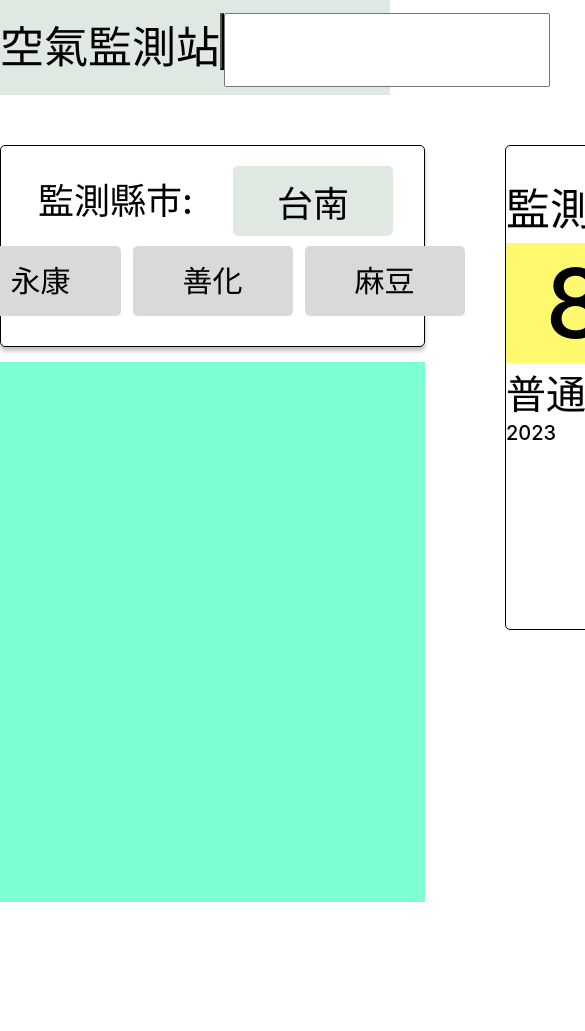
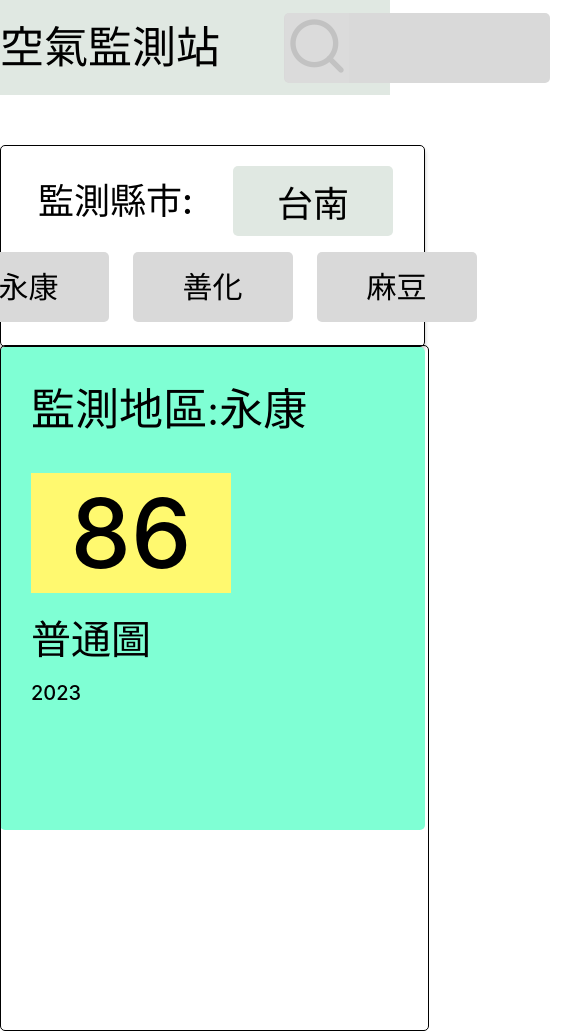
Before and after one commit to s9615562/air-monitoring-station, a plain HTML site: page index.html in a window 390 px wide. Shown: the top 1031 px of the page, 585 px wide, since content can reach past the window. Before the commit the page ends 902 px from the top, so only its background shows below. Drawn offline with Linux system fonts and the light colour scheme.

Commit message:
third commit

```diff
--- a/index.css
+++ b/index.css
@@ -41,13 +41,24 @@
     width: 330px;
     height: 70px;
     margin-top: 12.5px;
+    border-radius: 5px;
+    border: 0;
+    background-color:#D9D9D9;
 }
 
 #search_button{
     background-size: cover;
+    width: 70px;
+    height: 70px;
     cursor: pointer;
-    /*background-image: url('magnifying-glass.png') ;*/
     margin-top: 12.5px;
+    border: 0;
+    opacity: 0.1;
+    position: relative;
+    left: 65px;
+    border-bottom-left-radius: 5px;
+    border-top-left-radius: 5px;
+
 }
 
 .main{
@@ -141,13 +152,15 @@
     line-height: 70px;
     border-radius: 5px;
     background: #D9D9D9;
-    gap: 12px;
+    margin: 6px;
 
 }
 
 .main_map{
-    height: 540px;
+    width: 630px;
+    height: 605px;
     background-color: aquamarine;
+    border-radius: 5px;
 }
 
 
@@ -166,6 +179,7 @@
     height: 75px;
     font-size: 44px;
     margin-top: 22px;
+    margin-bottom: 35px;
 }
 
 .main_info_score{
@@ -198,6 +212,8 @@
     font-weight: 500;
     line-height: normal;
     display: flex;
+    margin-top: 22px;
+    margin-left: 20px;
 }
 
 
@@ -208,6 +224,8 @@
     font-style: normal;
     font-weight: 500;
     line-height: normal;
+    margin-top: 12px;
+    margin-left: 20px;
 }
 
 .pollutant_information{
@@ -225,7 +243,7 @@
     font-size: 32px;
 }
 
-@media (max-width:1300px){
+@media (max-width:850px){
 
     .head{
         display: flex;
@@ -236,7 +254,7 @@
     }
 
     .head_box{
-        width:850px;
+        width:100%;
         display: flex;
         justify-content: space-between;
     }
@@ -276,15 +294,18 @@
 
     .main{
         display:flex;
-        width:850px;
+        flex-direction: column;
+        justify-content: center;
+        width:100%;
         margin: auto;
         margin-top: 50px;
     }
 
     .main_location{
-        width:425px;
+        width:100%;
+        height: 109px;
         /* background-color: rgb(148, 223, 28); */
-        margin-right: 50px;
+        margin-right: 0px;
     }
 
     .main_location_county{
@@ -293,7 +314,7 @@
         border: 1px solid #000;
         background: rgba(255, 255, 255, 0.00);
         box-shadow: 0px 4px 4px 0px rgba(0, 0, 0, 0.25);
-        margin-bottom: 15px;
+        margin-bottom: 0px;
 
 
     }
@@ -366,17 +387,18 @@
     }
 
     .main_map{
-        height: 540px;
+        width: 100%;
+        height: 395px;
         background-color: aquamarine;
     }
 
 
     .main_info{
-        height: 483px;
-        width:425px;
+        height: 684px;
+        width:100%;
         border: 1px black solid;
         border-radius: 5px;
-        margin-left: 30px;
+
     }
 
     .main_info_title{
@@ -389,12 +411,14 @@
         height: 75px;
         font-size: 44px;
         margin-top: 22px;
+        margin-left: 30px;
+        margin-bottom: 30px;
     }
 
     .main_info_score{
         display: flex;
         flex-direction: column;
-
+        margin-left: 30px;
     }
 
 
@@ -411,6 +435,7 @@
         font-weight: 500;
         line-height: 120px;
         text-align: center;
+        margin-bottom: 15px;
     }
 
 
@@ -422,6 +447,9 @@
         font-weight: 500;
         line-height: normal;
         display: flex;
+        margin-top: 0px;
+        margin-bottom: 15px;
+        margin-left: 0px;
     }
 
 
@@ -432,6 +460,7 @@
         font-style: normal;
         font-weight: 500;
         line-height: normal;
+        margin-left: 0px;
     }
 
     .pollutant_information{
@@ -451,3 +480,240 @@
 
 
 }
+
+
+@media (max-width:1300px){
+
+    .head{
+        display: flex;
+        justify-content: center;
+        width: 100%;
+        height: 95px;
+        background: #E0E8E2;
+    }
+
+    .head_box{
+        width:850px;
+        display: flex;
+        justify-content: space-between;
+    }
+
+    .navbar-title {
+        /*width: 100%;*/
+        height: 95px;
+        flex-shrink: 0;
+        background: #E0E8E2;
+        color: #000;
+        font-family: Inter;
+        font-size: 44px;
+        font-style: normal;
+        font-weight: 500;
+        line-height: 95px;
+      }
+
+    .search_bar{
+        width: 330px;
+        height: 70px;
+        display: flex;
+
+    }
+
+    .input{
+        width: 330px;
+        height: 70px;
+        margin-top: 12.5px;
+    }
+
+    #search_button{
+        background-size: cover;
+        cursor: pointer;
+        /*background-image: url('magnifying-glass.png') ;*/
+        margin-top: 12.5px;
+    }
+
+    .main{
+        display:flex;
+        width:850px;
+        margin: auto;
+        margin-top: 50px;
+    }
+
+    .main_location{
+        width:425px;
+        height: 200px;
+        /* background-color: rgb(148, 223, 28); */
+        margin-right: 0px;
+    }
+
+    .main_location_county{
+        height: 200px;
+        border-radius: 5px;
+        border: 1px solid #000;
+        background: rgba(255, 255, 255, 0.00);
+        box-shadow: 0px 4px 4px 0px rgba(0, 0, 0, 0.25);
+        margin-bottom: 0px;
+
+
+    }
+    .main_location_county_title{
+        /* background-color: rgb(149, 91, 98); */
+        margin-bottom: px;
+        display: flex;
+        height: 100px;
+    }
+    .main_location_county_query{
+        width: 155px;
+        height: 44px;
+        margin-left: 37px;
+        margin-top: 26px;
+        margin-right: 40px;
+        color: #000;
+        font-family: Inter;
+        font-size: 36px;
+        font-style: normal;
+        font-weight: 500;
+        line-height: normal;
+    }
+    .main_location_county_result{
+        display: flex;
+        width: 160px;
+        height: 70px;
+        margin-top: 20px;
+        justify-content: center;
+        align-items: center;
+        gap: 10px;
+        border-radius: 5px;
+        background: #E0E8E2;
+        color: #000;
+        text-align: center;
+        font-family: Inter;
+        font-size: 36px;
+        font-style: normal;
+        font-weight: 500;
+        line-height: normal;
+    }
+
+
+    .main_location_district{
+        display: flex;
+        margin: auto;
+
+        grid-template-columns: 1fr 1fr 1fr;
+        grid-template-rows: 1fr ;
+        gap: 12px;
+        /* margin-top: 20px; */
+        margin-right: 60px;
+        margin-left: 60px;
+
+    }
+
+    .main_location_district_content{
+        width: 160px;
+        height: 70px;
+        flex-shrink: 0;
+        color: #000;
+        text-align: center;
+        font-family: Inter;
+        font-size: 30px;
+        font-style: normal;
+        font-weight: 400;
+        line-height: 70px;
+        border-radius: 5px;
+        background: #D9D9D9;
+        gap: 12px;
+    }
+
+    .main_map{
+        width: 425px;
+        height: 483px;
+        background-color: aquamarine;
+    }
+
+
+    .main_info{
+        height: 684px;
+        width:427px;
+        border: 1px black solid;
+        border-radius: 5px;
+
+    }
+
+    .main_info_title{
+        /*display: flex;
+        justify-content: center;
+        align-items: center;*/
+        display: flex;
+        justify-content: flex-start;
+        width: 445;
+        height: 75px;
+        font-size: 44px;
+        margin-top: 22px;
+        margin-left: 30px;
+        margin-bottom: 30px;
+    }
+
+    .main_info_score{
+        display: flex;
+        flex-direction: column;
+        margin-left: 30px;
+    }
+
+
+    .main_info_score_number{
+        width: 200px;
+        height: 120px;
+        flex-shrink: 0;
+        background: #FFF96F;
+        /*margin-left: 56px;*/
+        color: #000;
+        font-family: Inter;
+        font-size: 96px;
+        font-style: normal;
+        font-weight: 500;
+        line-height: 120px;
+        text-align: center;
+        margin-bottom: 15px;
+    }
+
+
+    .main_info_title_detail_rating{
+        color: #000;
+        font-family: Inter;
+        font-size: 40px;
+        font-style: normal;
+        font-weight: 500;
+        line-height: normal;
+        display: flex;
+        margin-top: 0px;
+        margin-bottom: 15px;
+        margin-left: 0px;
+    }
+
+
+    .main_info_title_detail_time{
+        color: #000;
+        font-family: Inter;
+        font-size: 20px;
+        font-style: normal;
+        font-weight: 500;
+        line-height: normal;
+        margin-left: 0px;
+    }
+
+    .pollutant_information{
+        width: 555px;
+
+    }
+
+
+    #pollutant{
+        font-size: 32px;
+    }
+
+
+    #pollutant_value{
+        font-size: 32px;
+    }
+
+
+}
--- a/index.html
+++ b/index.html
@@ -15,7 +15,9 @@
                 空氣監測站
             </div>
             <div class="search_bar">
-                <button id="search_button"></button>
+                <button id="search_button">
+                    <img src="search_button.png" alt="search">
+                </button>
                 <input type="text" class="input">
             </div>
         </div>
```
Also changed, not shown: search_button.png (added), static/left.png (added), static/right.png (added), static/search_button.png (added).
